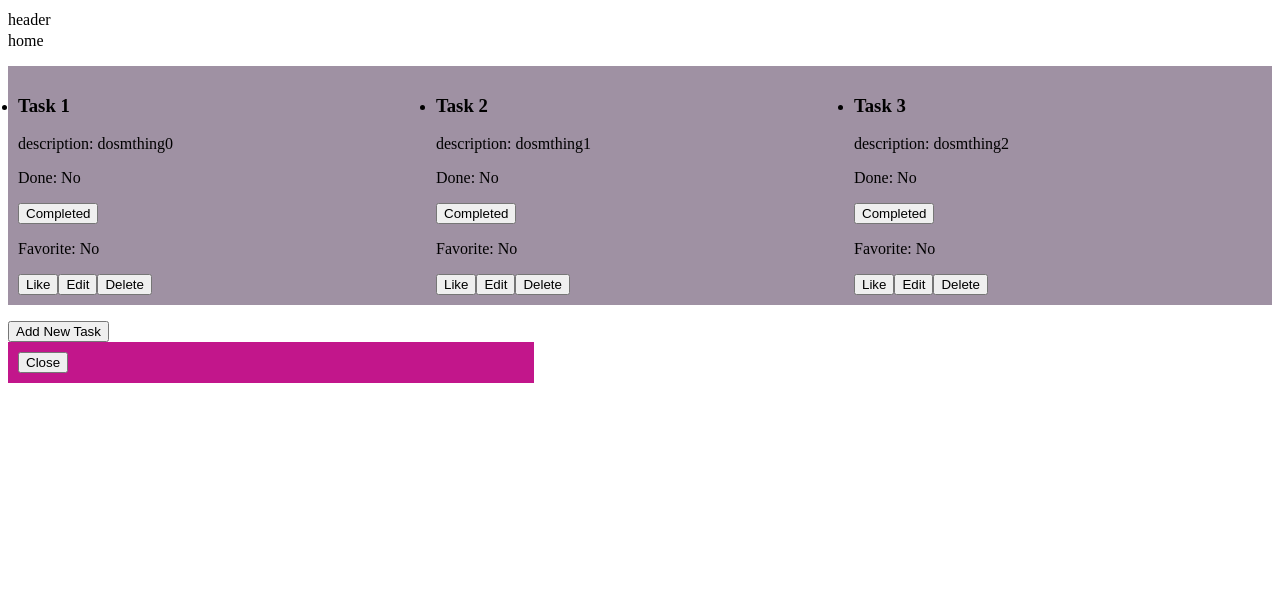
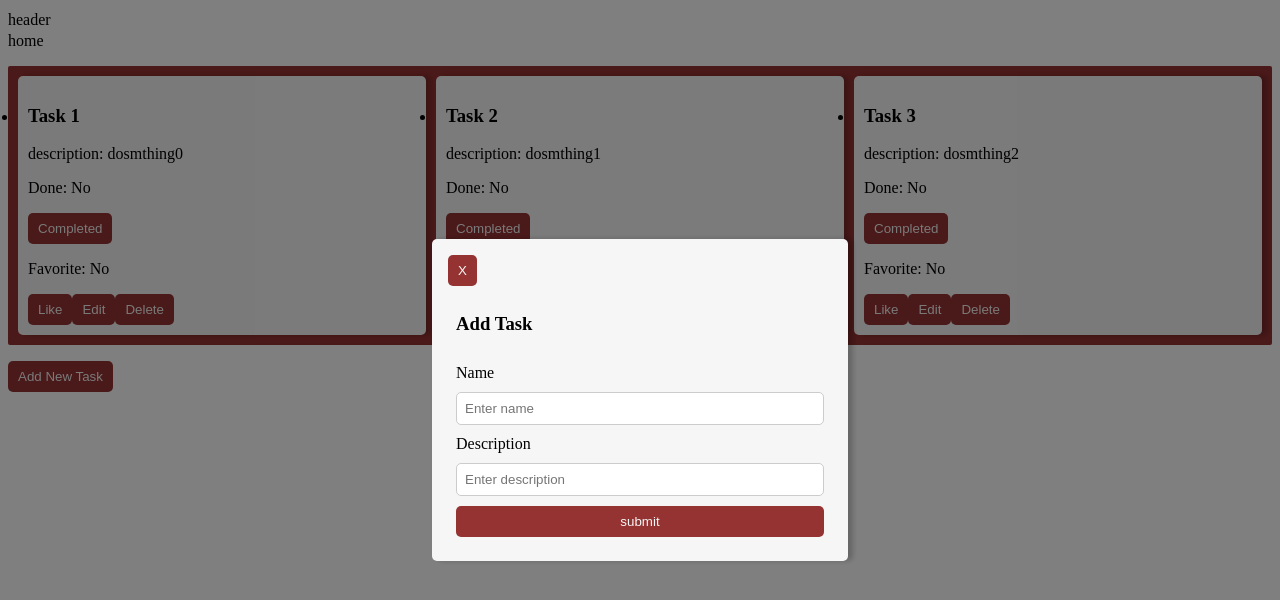
Before and after one commit to AnnetaDe/VueTestTaskToDo, a Vue app: page / in a window 1280 px wide. Both pictures are taken after a click on the button "Add New Task". Shown: the top 600 px of the page. Built offline with nearby package versions, Linux system fonts and the light colour scheme.

Commit message:
AddEdit
Form for add edit

```diff
--- a/src/components/TButton.vue
+++ b/src/components/TButton.vue
@@ -3,3 +3,14 @@
 <template>
   <button><slot>Click me</slot></button>
 </template>
+
+<style scoped>
+button {
+  background-color: #953232;
+  padding: 8px 10px;
+  border-radius: 5px;
+  border: none;
+  cursor: pointer;
+  color: #f6f5f5;
+}
+</style>
--- a/src/components/TList.vue
+++ b/src/components/TList.vue
@@ -3,6 +3,7 @@ import { ref } from 'vue'
 import TListItem from './TListItem.vue'
 import TButton from './TButton.vue'
 import TModal from './TModal.vue'
+import TModalForm from './TModalForm.vue'
 
 const toDOList = ref([
   { id: 1, name: 'Task 1', description: 'dosmthing0', isDone: false, isLiked: false },
@@ -73,13 +74,16 @@ function handleSave(task) {
       />
     </ul>
     <TButton @click="handleAddTask">Add New Task</TButton>
-    <TModal v-if="isOpen" @close="closeModal"> </TModal>
+    <TModal v-if="isOpen" @close="closeModal">
+      <TModalForm @save="handleSave" :task="selectedTask" />
+    </TModal>
   </div>
 </template>
 
 <style scoped>
 .tlist {
-  background-color: #9f91a3;
+  background-color: #953232;
+  border-radius: 2px;
   padding: 10px;
   display: grid;
   gap: 10px;
--- a/src/components/TListItem.vue
+++ b/src/components/TListItem.vue
@@ -35,3 +35,12 @@ function openModalEdit() {
     <TButton @click="deleteTask">Delete</TButton>
   </li>
 </template>
+
+<style scoped>
+.tlistitem {
+  background-color: #f6f6f6;
+  padding: 10px;
+  border-radius: 5px;
+  box-shadow: 5px 0px 5px rgba(0, 0, 0, 0.2);
+}
+</style>
--- a/src/components/TModal.vue
+++ b/src/components/TModal.vue
@@ -13,7 +13,7 @@ function handleClickInside(event) {
   <Teleport to="body">
     <div class="tmodalBackdrop" @click="handleClose">
       <div class="tmodalContent" @click="handleClickInside">
-        <TButton @click="handleClose">Close</TButton>
+        <TButton @click="handleClose">X</TButton>
         <slot></slot>
       </div>
     </div>
@@ -21,7 +21,7 @@ function handleClickInside(event) {
 </template>
 
 <style scoped>
-.modalBackdrop {
+.tmodalBackdrop {
   background-color: rgba(0, 0, 0, 0.5);
   position: fixed;
   top: 0;
@@ -33,8 +33,10 @@ function handleClickInside(event) {
   align-items: center;
 }
 .tmodalContent {
-  background-color: #c2168b;
-  padding: 10px;
-  width: 40%;
+  background-color: #f6f6f6;
+  padding: 16px;
+  width: 30%;
+  border-radius: 5px;
+  box-shadow: 5px 0px 5px rgba(0, 0, 0, 0.2);
 }
 </style>
--- /dev/null
+++ b/src/components/TModalForm.vue
@@ -0,0 +1,71 @@
+<script setup>
+import { reactive } from 'vue'
+import { watch, onMounted } from 'vue'
+import TButton from './TButton.vue'
+const emit = defineEmits(['save'])
+const props = defineProps({
+  task: {
+    type: Object,
+    required: true
+  }
+})
+const form = reactive({
+  name: '',
+  description: '',
+  isDone: false,
+  isLiked: false
+})
+onMounted(() => {
+  if (props.task) {
+    form.name = props.task.name
+    form.description = props.task.description
+  }
+})
+watch(
+  () => props.task,
+  (newTask) => {
+    form.name = newTask.name
+    form.description = newTask.description
+  }
+)
+</script>
+<template>
+  <form @submit.prevent="emit('save', { ...form })">
+    <div class="tmodalForm">
+      <h3>{{ task ? 'Edit Task' : 'Add Task' }}</h3>
+      <label for="name">Name </label>
+      <input
+        id="name"
+        type="text"
+        v-model="form.name"
+        :placeholder="form.name ? `${form.name}` : 'Enter name'"
+        required
+      />
+      <label for="description">Description </label>
+      <input
+        id="description"
+        type="textarea"
+        v-model="form.description"
+        :placeholder="form.description ? `${form.description}` : 'Enter description'"
+      />
+      <TButton>submit</TButton>
+    </div>
+  </form>
+</template>
+
+<style scoped>
+.tmodalForm {
+  display: flex;
+  flex-direction: column;
+  gap: 10px;
+  background-color: #f6f6f6;
+  padding: 8px;
+  display: flex;
+  justify-content: center;
+}
+input {
+  padding: 8px;
+  border-radius: 5px;
+  border: 1px solid #ccc;
+}
+</style>
```
